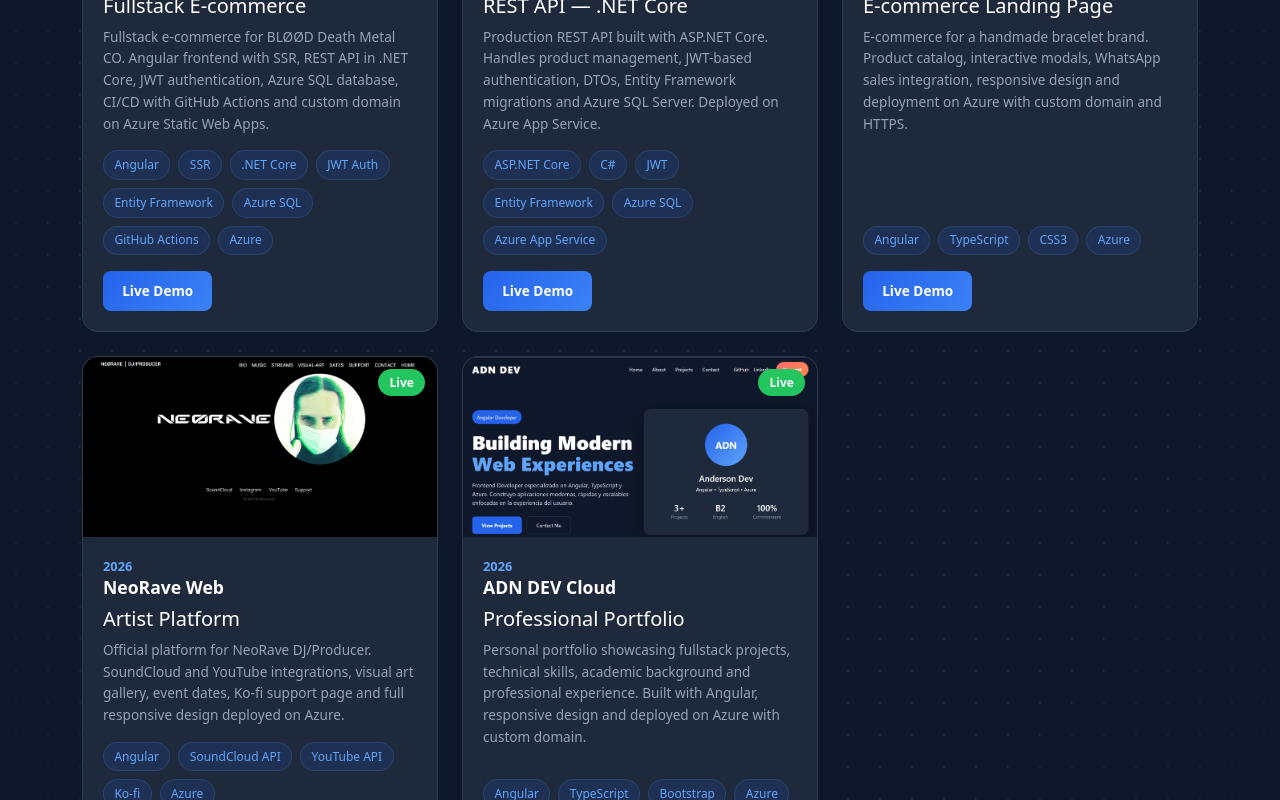
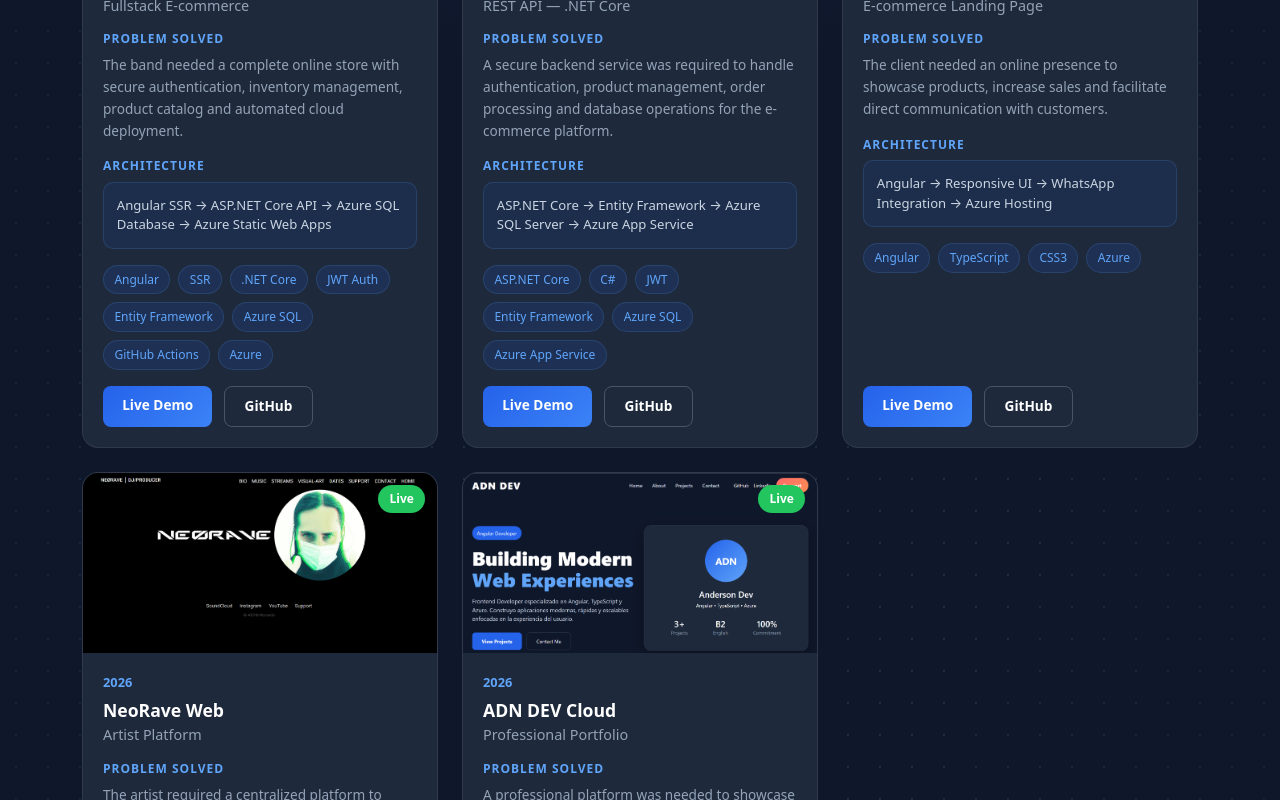
Before and after one commit to evidenciasponao/adn-dev, an Angular app: page /projects in a window 1280 px wide. Shown: the part 580-1380 px from the top of the page. Built offline with nearby package versions, Linux system fonts and the light colour scheme.

Commit message:
feat: update projects

```diff
--- a/src/app/pages/home/home.html
+++ b/src/app/pages/home/home.html
@@ -38,12 +38,12 @@
               <span>Projects Delivered</span>
             </div>
             <div>
-              <h4>B2</h4>
-              <span>English</span>
+              <h4>.NET</h4>
+              <span>Angular</span>
             </div>
             <div>
-              <h4>100%</h4>
-              <span>Commitment</span>
+              <h4>Azure</h4>
+              <span>Deployments</span>
             </div>
           </div>
         </div>
--- a/src/app/pages/projects/projects.css
+++ b/src/app/pages/projects/projects.css
@@ -8,6 +8,7 @@
 }
 
 /* ── FONDO SUTIL ── */
+
 .projects-bg {
   position: absolute;
   inset: 0;
@@ -45,7 +46,8 @@
   z-index: 1;
 }
 
-/* ── RESTO SIN CAMBIOS ── */
+/* ── HEADER ── */
+
 .section-header {
   text-align: center;
   margin-bottom: 3rem;
@@ -73,11 +75,15 @@
   margin: auto;
 }
 
+/* ── GRID ── */
+
 .projects-grid {
   display: grid;
   grid-template-columns: repeat(3, 1fr);
   gap: 1.5rem;
 }
+
+/* ── CARD ── */
 
 .project-card {
   background: #1e293b;
@@ -87,6 +93,7 @@
   transition: all .35s ease;
   display: flex;
   flex-direction: column;
+  height: 100%;
 }
 
 .project-card:hover {
@@ -94,6 +101,8 @@
   border-color: #60a5fa;
   box-shadow: 0 15px 40px rgba(37, 99, 235, .2);
 }
+
+/* ── IMAGE ── */
 
 .project-image {
   position: relative;
@@ -124,18 +133,13 @@
   font-weight: 600;
 }
 
+/* ── CONTENT ── */
+
 .project-content {
   padding: 1.25rem;
   display: flex;
   flex-direction: column;
   flex: 1;
-}
-
-.project-meta {
-  display: flex;
-  align-items: center;
-  justify-content: space-between;
-  margin-bottom: .5rem;
 }
 
 .project-year {
@@ -144,27 +148,58 @@
   font-weight: 600;
 }
 
-.project-type {
-  color: #64748b;
-  font-size: .75rem;
-  font-weight: 500;
-}
-
 .project-content h3 {
   font-size: 1.1rem;
   font-weight: 700;
   color: white;
-  margin-bottom: .5rem;
+  margin-top: .4rem;
+  margin-bottom: .3rem;
   line-height: 1.3;
 }
 
-.project-content p {
+.project-content h5 {
+  color: #94a3b8;
+  font-size: .9rem;
+  font-weight: 500;
+  margin-bottom: 1rem;
+}
+
+/* ── PROJECT BLOCKS ── */
+
+.project-block {
+  margin-bottom: 1rem;
+}
+
+.block-title {
+  display: block;
+  color: #60a5fa;
+  font-size: .75rem;
+  font-weight: 700;
+  letter-spacing: 1px;
+  text-transform: uppercase;
+  margin-bottom: .4rem;
+}
+
+.project-text {
   color: #94a3b8;
   font-size: .85rem;
   line-height: 1.6;
-  margin-bottom: 1rem;
-  flex: 1;
+  margin-bottom: 0;
 }
+
+/* ── ARCHITECTURE ── */
+
+.architecture {
+  background: rgba(37, 99, 235, .10);
+  border: 1px solid rgba(96, 165, 250, .15);
+  border-radius: 10px;
+  padding: .8rem;
+  color: #cbd5e1;
+  font-size: .82rem;
+  line-height: 1.5;
+}
+
+/* ── TECHNOLOGIES ── */
 
 .tech-list {
   display: flex;
@@ -182,13 +217,21 @@
   border: 1px solid rgba(96, 165, 250, .15);
 }
 
+/* ── BUTTONS ── */
+
 .project-actions {
   margin-top: auto;
+  display: flex;
+  gap: .75rem;
 }
 
 .btn-demo {
   display: inline-block;
-  background: linear-gradient(135deg, #2563eb, #3b82f6);
+  background: linear-gradient(
+    135deg,
+    #2563eb,
+    #3b82f6
+  );
   color: white;
   text-decoration: none;
   padding: .6rem 1.2rem;
@@ -201,8 +244,34 @@
 .btn-demo:hover {
   color: white;
   transform: translateY(-2px);
-  box-shadow: 0 8px 20px rgba(37, 99, 235, .35);
+  box-shadow: 0 8px 20px rgba(
+    37,
+    99,
+    235,
+    .35
+  );
 }
+
+.btn-repo {
+  display: inline-block;
+  background: transparent;
+  border: 1px solid #475569;
+  color: white;
+  text-decoration: none;
+  padding: .6rem 1.2rem;
+  border-radius: 8px;
+  font-size: .85rem;
+  font-weight: 600;
+  transition: .3s;
+}
+
+.btn-repo:hover {
+  color: #60a5fa;
+  border-color: #60a5fa;
+  transform: translateY(-2px);
+}
+
+/* ── RESPONSIVE ── */
 
 @media (max-width: 1100px) {
   .projects-grid {
@@ -211,12 +280,15 @@
 }
 
 @media (max-width: 992px) {
+
   .section-header h2 {
     font-size: 2.3rem;
   }
+
 }
 
 @media (max-width: 600px) {
+
   .projects-grid {
     grid-template-columns: 1fr;
   }
@@ -224,4 +296,14 @@
   .project-image {
     height: 200px;
   }
+
+  .project-actions {
+    flex-direction: column;
+  }
+
+  .btn-demo,
+  .btn-repo {
+    text-align: center;
+  }
+
 }
--- a/src/app/pages/projects/projects.html
+++ b/src/app/pages/projects/projects.html
@@ -11,7 +11,10 @@
     <div class="section-header">
       <span class="section-badge">Projects</span>
       <h2>Featured Projects</h2>
-      <p>Real applications designed, developed and deployed using Angular.</p>
+      <p>
+        Real-world applications designed, developed and deployed using
+        Angular, .NET and Azure.
+      </p>
     </div>
 
     <div class="projects-grid">
@@ -22,26 +25,85 @@
 
           <div class="project-image">
             <img [src]="project.image" [alt]="project.title">
-            <span class="project-status">{{ project.status }}</span>
+            <span class="project-status">
+              {{ project.status }}
+            </span>
           </div>
 
           <div class="project-content">
 
-            <span class="project-year">{{ project.year }}</span>
-            <h3>{{ project.title }}</h3>
-            <h5>{{ project.subtitle }}</h5>
-            <p>{{ project.description }}</p>
+            <span class="project-year">
+              {{ project.year }}
+            </span>
 
-            <div class="tech-list">
-              @for(tech of project.technologies; track tech){
-                <span class="tech-badge">{{ tech }}</span>
-              }
+            <h3>
+              {{ project.title }}
+            </h3>
+
+            <h5>
+              {{ project.subtitle }}
+            </h5>
+
+            <!-- PROBLEM -->
+            <div class="project-block">
+
+              <span class="block-title">
+                Problem Solved
+              </span>
+
+              <p class="project-text">
+                {{ project.problem }}
+              </p>
+
             </div>
 
+            <!-- ARCHITECTURE -->
+            <div class="project-block">
+
+              <span class="block-title">
+                Architecture
+              </span>
+
+              <div class="architecture">
+                {{ project.architecture }}
+              </div>
+
+            </div>
+
+            <!-- TECHNOLOGIES -->
+            <div class="tech-list">
+
+              @for(tech of project.technologies; track tech){
+
+                <span class="tech-badge">
+                  {{ tech }}
+                </span>
+
+              }
+
+            </div>
+
+            <!-- ACTIONS -->
             <div class="project-actions">
-              <a [href]="project.url" target="_blank" class="btn-demo">
+
+              <a
+                [href]="project.demoUrl"
+                target="_blank"
+                class="btn-demo">
+
                 Live Demo
+
               </a>
+
+              <a
+                [href]="project.repoUrl"
+                target="_blank"
+                class="btn-repo">
+
+                GitHub
+
+              </a>
+
             </div>
 
           </div>
--- a/src/app/pages/projects/projects.ts
+++ b/src/app/pages/projects/projects.ts
@@ -9,12 +9,19 @@ import { Component } from '@angular/core';
 export class Projects {
 
   projects = [
+
     {
       title: 'Blood FL Shop',
       subtitle: 'Fullstack E-commerce',
+
       image: 'projects/blood-fl.png',
-      description:
-        'Fullstack e-commerce for BLØØD Death Metal CO. Angular frontend with SSR, REST API in .NET Core, JWT authentication, Azure SQL database, CI/CD with GitHub Actions and custom domain on Azure Static Web Apps.',
+
+      problem:
+        'The band needed a complete online store with secure authentication, inventory management, product catalog and automated cloud deployment.',
+
+      architecture:
+        'Angular SSR → ASP.NET Core API → Azure SQL Database → Azure Static Web Apps',
+
       technologies: [
         'Angular',
         'SSR',
@@ -25,16 +32,28 @@ export class Projects {
         'GitHub Actions',
         'Azure'
       ],
+
       year: '2026',
+
       status: 'Live',
-      url: 'https://www.blood-fl.shop'
+
+      demoUrl: 'https://www.blood-fl.shop',
+
+      repoUrl: 'https://github.com/evidenciasponao/blood-web'
     },
+
     {
       title: 'BloodFl API',
       subtitle: 'REST API — .NET Core',
+
       image: 'projects/bloodfl-api.png',
-      description:
-        'Production REST API built with ASP.NET Core. Handles product management, JWT-based authentication, DTOs, Entity Framework migrations and Azure SQL Server. Deployed on Azure App Service.',
+
+      problem:
+        'A secure backend service was required to handle authentication, product management, order processing and database operations for the e-commerce platform.',
+
+      architecture:
+        'ASP.NET Core → Entity Framework → Azure SQL Server → Azure App Service',
+
       technologies: [
         'ASP.NET Core',
         'C#',
@@ -43,32 +62,56 @@ export class Projects {
         'Azure SQL',
         'Azure App Service'
       ],
+
       year: '2026',
+
       status: 'Live',
-      url: 'https://www.blood-fl.shop'
+
+      demoUrl: 'https://www.blood-fl.shop',
+
+      repoUrl: 'https://github.com/evidenciasponao/bloodfl-api'
     },
+
     {
       title: 'Apolo Manillas',
       subtitle: 'E-commerce Landing Page',
+
       image: 'projects/apolo-manillas.png',
-      description:
-        'E-commerce for a handmade bracelet brand. Product catalog, interactive modals, WhatsApp sales integration, responsive design and deployment on Azure with custom domain and HTTPS.',
+
+      problem:
+        'The client needed an online presence to showcase products, increase sales and facilitate direct communication with customers.',
+
+      architecture:
+        'Angular → Responsive UI → WhatsApp Integration → Azure Hosting',
+
       technologies: [
         'Angular',
         'TypeScript',
         'CSS3',
         'Azure'
       ],
+
       year: '2026',
+
       status: 'Live',
-      url: 'https://www.apolo-manillas.shop'
+
+      demoUrl: 'https://www.apolo-manillas.shop',
+
+      repoUrl: 'https://github.com/evidenciasponao/apolo-manillas'
     },
+
     {
       title: 'NeoRave Web',
       subtitle: 'Artist Platform',
+
       image: 'projects/neorave-web.png',
-      description:
-        'Official platform for NeoRave DJ/Producer. SoundCloud and YouTube integrations, visual art gallery, event dates, Ko-fi support page and full responsive design deployed on Azure.',
+
+      problem:
+        'The artist required a centralized platform to promote music, events, visual content and fan support channels from a single website.',
+
+      architecture:
+        'Angular → SoundCloud API → YouTube API → Azure Hosting',
+
       technologies: [
         'Angular',
         'SoundCloud API',
@@ -76,26 +119,44 @@ export class Projects {
         'Ko-fi',
         'Azure'
       ],
+
       year: '2026',
+
       status: 'Live',
-      url: 'https://www.neorave-web.shop'
+
+      demoUrl: 'https://www.neorave-web.shop',
+
+      repoUrl: 'https://github.com/evidenciasponao/neorave-web'
     },
+
     {
       title: 'ADN DEV Cloud',
       subtitle: 'Professional Portfolio',
+
       image: 'projects/adn-dev.png',
-      description:
-        'Personal portfolio showcasing fullstack projects, technical skills, academic background and professional experience. Built with Angular, responsive design and deployed on Azure with custom domain.',
+
+      problem:
+        'A professional platform was needed to showcase projects, technical skills, cloud experience and software development capabilities.',
+
+      architecture:
+        'Angular → TypeScript → Bootstrap → Azure Static Web Apps',
+
       technologies: [
         'Angular',
         'TypeScript',
         'Bootstrap',
         'Azure'
       ],
+
       year: '2026',
+
       status: 'Live',
-      url: 'https://www.adn-dev.cloud'
+
+      demoUrl: 'https://www.adn-dev.cloud',
+
+      repoUrl: 'https://github.com/evidenciasponao/adn-dev'
     }
+
   ];
 
 }
```
